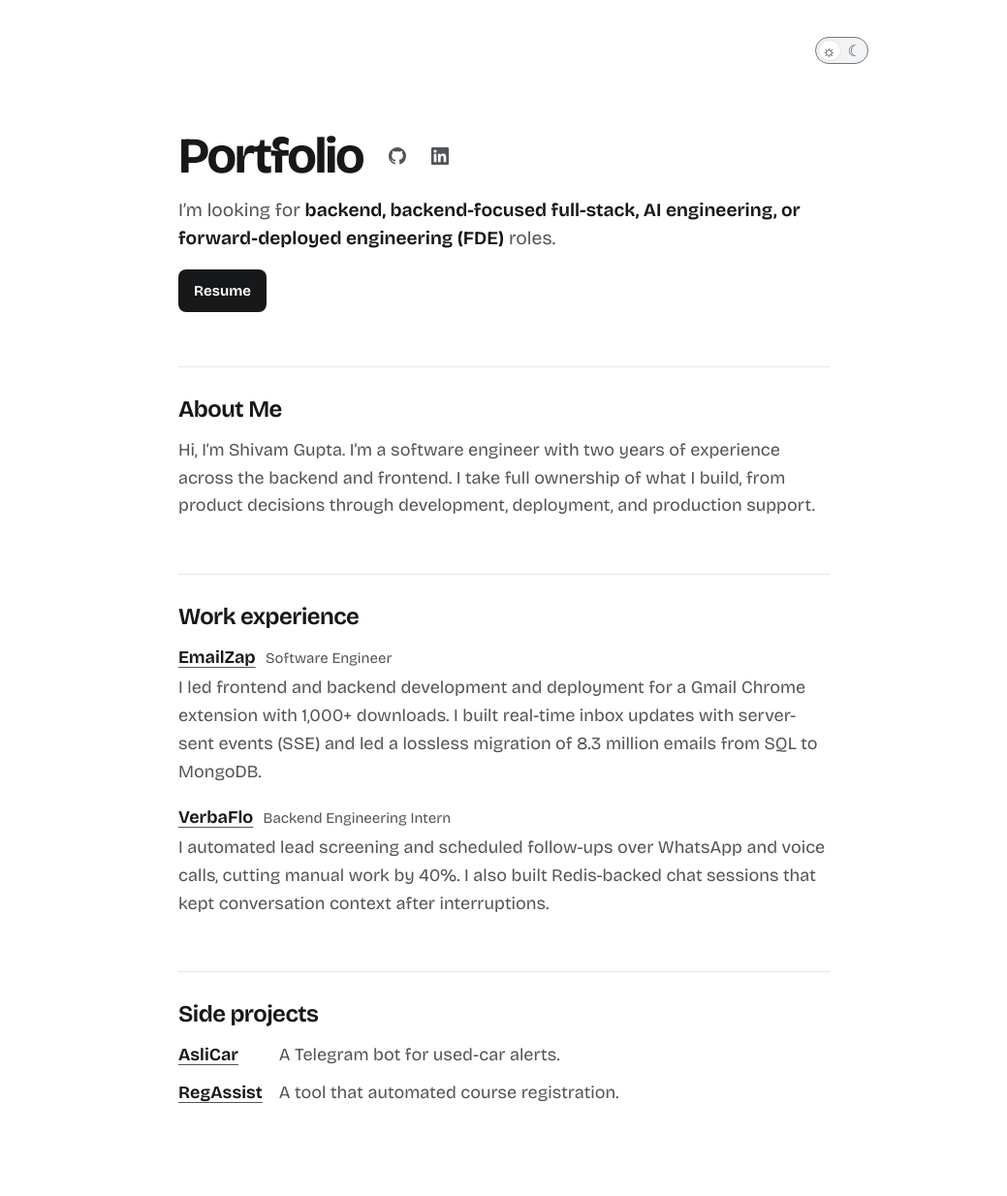
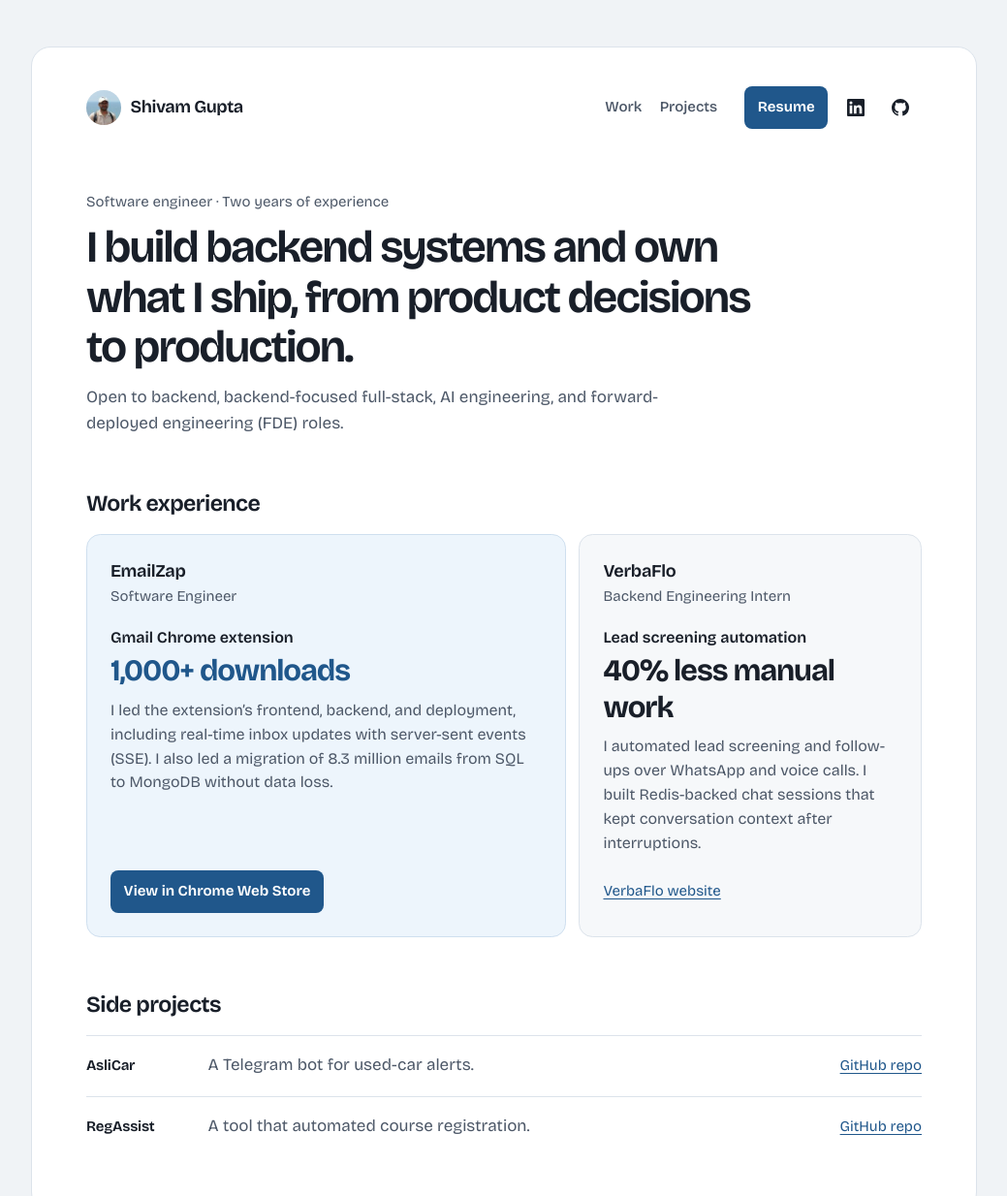
Before and after one commit to shivamgupta021/shivamgupta021.github.io, a plain HTML site: page index.html in a window 1280 px wide. Shown: the top 1234 px of the page at 97% size, without its empty margins (120-1159 px from the left). Drawn offline with Linux system fonts and the light colour scheme.

Commit message:
Publish the engineering portfolio and feature EmailZap for Chrome

```diff
--- a/index.html
+++ b/index.html
@@ -6,7 +6,6 @@
   <meta name="color-scheme" content="light">
   <meta name="description" content="Shivam Gupta’s software engineering portfolio, résumé, and personal projects.">
   <title>Portfolio | Shivam Gupta</title>
-  <script src="/theme.js"></script>
   <link rel="preload" href="/fonts/bricolage-grotesque-latin.woff2" as="font" type="font/woff2" crossorigin>
   <link rel="stylesheet" href="/style.css">
   <script defer src="https://cloud.umami.is/script.js"
@@ -15,75 +14,74 @@
   <script src="/portfolio.js" defer></script>
 </head>
 <body>
-  <header class="utility">
-    <button class="theme" type="button" aria-label="Dark mode" aria-pressed="false" hidden>
-      <span class="theme-track" aria-hidden="true"><span>☼</span><span>☾</span></span>
-    </button>
-  </header>
+  <div class="sheet">
+    <header class="site-header">
+      <div class="identity">
+        <span class="avatar"><img src="/avatar.jpg" width="320" height="320" alt=""></span>
+        <h1>Shivam Gupta</h1>
+      </div>
+      <nav class="site-nav" aria-label="Portfolio sections">
+        <a href="#work">Work</a>
+        <a href="#projects">Projects</a>
+      </nav>
+      <div class="profile-actions">
+        <a class="resume-button" href="/resume.pdf" type="application/pdf" target="_blank" rel="noopener" data-track="resume_click">Resume</a>
+        <a class="profile-link" href="https://linkedin.com/in/shivamgupta021" target="_blank" rel="noopener" aria-label="LinkedIn profile" title="LinkedIn profile">
+          <svg viewBox="0 0 16 16" aria-hidden="true" focusable="false">
+            <path d="M14.81 0H1.18C.53 0 0 .52 0 1.16v13.68c0 .64.53 1.16 1.18 1.16h13.63c.66 0 1.19-.52 1.19-1.16V1.16C16 .52 15.47 0 14.81 0ZM4.75 13.62H2.37V5.98h2.38v7.64ZM3.56 4.94a1.38 1.38 0 1 1 0-2.76 1.38 1.38 0 0 1 0 2.76Zm10.06 8.68h-2.37V9.9c0-.89-.02-2.03-1.24-2.03-1.24 0-1.43.97-1.43 1.97v3.78H6.21V5.98h2.27v1.04h.04c.32-.6 1.09-1.24 2.25-1.24 2.4 0 2.85 1.58 2.85 3.64v4.2Z"/>
+          </svg>
+        </a>
+        <a class="profile-link" href="https://github.com/shivamgupta021" target="_blank" rel="noopener" aria-label="GitHub profile" title="GitHub profile">
+          <svg viewBox="0 0 16 16" aria-hidden="true" focusable="false">
+            <path d="M8 0a8 8 0 0 0-2.53 15.59c.4.07.55-.17.55-.38l-.01-1.49c-2.23.48-2.7-.95-2.7-.95-.36-.92-.89-1.17-.89-1.17-.73-.5.06-.49.06-.49.8.06 1.22.82 1.22.82.71 1.22 1.87.87 2.33.67.07-.52.28-.87.51-1.07-1.78-.2-3.65-.89-3.65-3.96 0-.88.31-1.59.82-2.15-.08-.2-.36-1.02.08-2.13 0 0 .67-.21 2.2.82A7.7 7.7 0 0 1 8 3.85c.68 0 1.36.09 2 .27 1.53-1.03 2.2-.82 2.2-.82.44 1.11.16 1.93.08 2.13.51.56.82 1.27.82 2.15 0 3.08-1.87 3.76-3.66 3.96.29.25.54.73.54 1.48l-.01 2.19c0 .21.15.46.55.38A8 8 0 0 0 8 0Z"/>
+          </svg>
+        </a>
+      </div>
+    </header>
 
-  <main class="page">
-    <div class="intro">
-      <div class="portfolio-heading">
-        <h1>Portfolio</h1>
-        <ul class="profile-links" aria-label="Social profiles" role="list">
+    <main>
+      <section class="intro" aria-label="About me">
+        <p class="role">Software engineer · Two years of experience</p>
+        <p class="lead">I build backend systems and own what I ship, from product decisions to production.</p>
+        <p class="availability">Open to backend, backend-focused full-stack, AI engineering, and forward-deployed engineering (FDE) roles.</p>
+      </section>
+
+      <section class="portfolio-section" id="work" aria-labelledby="work-heading">
+        <h2 id="work-heading">Work experience</h2>
+        <div class="work-grid">
+          <article class="work-item featured">
+            <h3>EmailZap</h3>
+            <p class="job-title">Software Engineer</p>
+            <p class="result">Gmail Chrome extension <strong>1,000+ downloads</strong></p>
+            <p>I led the extension’s frontend, backend, and deployment, including real-time inbox updates with server-sent events (SSE). I also led a migration of 8.3 million emails from SQL to MongoDB without data loss.</p>
+            <a class="work-link store-link" href="https://chromewebstore.google.com/detail/emailzap/ohojifmlpbiioifnbijfbhpibpbganfc?hl=en-US" target="_blank" rel="noopener">View in Chrome Web Store</a>
+          </article>
+          <article class="work-item">
+            <h3>VerbaFlo</h3>
+            <p class="job-title">Backend Engineering Intern</p>
+            <p class="result">Lead screening automation <strong>40% less manual work</strong></p>
+            <p>I automated lead screening and follow-ups over WhatsApp and voice calls. I built Redis-backed chat sessions that kept conversation context after interruptions.</p>
+            <a class="work-link" href="https://www.verbaflo.ai/" target="_blank" rel="noopener">VerbaFlo website</a>
+          </article>
+        </div>
+      </section>
+
+      <section class="portfolio-section" id="projects" aria-labelledby="projects-heading">
+        <h2 id="projects-heading">Side projects</h2>
+        <ul class="projects" role="list">
           <li>
-            <a href="https://github.com/shivamgupta021" aria-label="GitHub" title="GitHub">
-              <svg viewBox="0 0 16 16" aria-hidden="true" focusable="false">
-                <path d="M8 0a8 8 0 0 0-2.53 15.59c.4.07.55-.17.55-.38l-.01-1.49c-2.23.48-2.7-.95-2.7-.95-.36-.92-.89-1.17-.89-1.17-.73-.5.06-.49.06-.49.8.06 1.22.82 1.22.82.71 1.22 1.87.87 2.33.67.07-.52.28-.87.51-1.07-1.78-.2-3.65-.89-3.65-3.96 0-.88.31-1.59.82-2.15-.08-.2-.36-1.02.08-2.13 0 0 .67-.21 2.2.82A7.7 7.7 0 0 1 8 3.85c.68 0 1.36.09 2 .27 1.53-1.03 2.2-.82 2.2-.82.44 1.11.16 1.93.08 2.13.51.56.82 1.27.82 2.15 0 3.08-1.87 3.76-3.66 3.96.29.25.54.73.54 1.48l-.01 2.19c0 .21.15.46.55.38A8 8 0 0 0 8 0Z"/>
-              </svg>
-            </a>
+            <h3>AsliCar</h3>
+            <p>A Telegram bot for used-car alerts.</p>
+            <a href="https://github.com/shivamgupta021/AsliCar" target="_blank" rel="noopener" aria-label="AsliCar GitHub repo">GitHub repo</a>
           </li>
           <li>
-            <a href="https://linkedin.com/in/shivamgupta021" aria-label="LinkedIn" title="LinkedIn">
-              <svg viewBox="0 0 16 16" aria-hidden="true" focusable="false">
-                <path d="M14.81 0H1.18C.53 0 0 .52 0 1.16v13.68c0 .64.53 1.16 1.18 1.16h13.63c.66 0 1.19-.52 1.19-1.16V1.16C16 .52 15.47 0 14.81 0ZM4.75 13.62H2.37V5.98h2.38v7.64ZM3.56 4.94a1.38 1.38 0 1 1 0-2.76 1.38 1.38 0 0 1 0 2.76Zm10.06 8.68h-2.37V9.9c0-.89-.02-2.03-1.24-2.03-1.24 0-1.43.97-1.43 1.97v3.78H6.21V5.98h2.27v1.04h.04c.32-.6 1.09-1.24 2.25-1.24 2.4 0 2.85 1.58 2.85 3.64v4.2Z"/>
-              </svg>
-            </a>
+            <h3>RegAssist</h3>
+            <p>A tool that automated course registration.</p>
+            <a href="https://github.com/shivamgupta021/RegAssist" target="_blank" rel="noopener" aria-label="RegAssist GitHub repo">GitHub repo</a>
           </li>
         </ul>
-      </div>
-      <p class="role-note">I’m looking for <strong>backend, backend-focused full-stack, AI engineering, or forward-deployed engineering (FDE)</strong> roles.</p>
-      <a class="resume-button" href="/resume.pdf" type="application/pdf" target="_blank" rel="noopener" data-track="resume_click">Resume</a>
-    </div>
-
-    <section class="about" aria-labelledby="about">
-      <h2 id="about">About Me</h2>
-      <p>Hi, I’m Shivam Gupta. I’m a software engineer with two years of experience across the backend and frontend. I take full ownership of what I build, from product decisions through development, deployment, and production support.</p>
-    </section>
-
-    <section class="work-experience" aria-labelledby="work">
-      <h2 id="work">Work experience</h2>
-      <ul class="entries" role="list">
-        <li>
-          <div class="entry-heading">
-            <a href="https://emailzap.co/">EmailZap</a>
-            <span class="job-title">Software Engineer</span>
-          </div>
-          <p>I led frontend and backend development and deployment for a Gmail Chrome extension with 1,000+ downloads. I built real-time inbox updates with server-sent events (SSE) and led a lossless migration of 8.3 million emails from SQL to MongoDB.</p>
-        </li>
-        <li>
-          <div class="entry-heading">
-            <a href="https://www.verbaflo.ai/">VerbaFlo</a>
-            <span class="job-title">Backend Engineering Intern</span>
-          </div>
-          <p>I automated lead screening and scheduled follow-ups over WhatsApp and voice calls, cutting manual work by 40%. I also built Redis-backed chat sessions that kept conversation context after interruptions.</p>
-        </li>
-      </ul>
-    </section>
-
-    <section class="side-projects" aria-labelledby="personal">
-      <h2 id="personal">Side projects</h2>
-      <ul class="entries projects" role="list">
-        <li>
-          <a href="https://github.com/shivamgupta021/AsliCar" target="_blank" rel="noopener">AsliCar</a>
-          <p>A Telegram bot for used-car alerts.</p>
-        </li>
-        <li>
-          <a href="https://github.com/shivamgupta021/RegAssist" target="_blank" rel="noopener">RegAssist</a>
-          <p>A tool that automated course registration.</p>
-        </li>
-      </ul>
-    </section>
-  </main>
+      </section>
+    </main>
+  </div>
 </body>
 </html>
--- a/portfolio.js
+++ b/portfolio.js
@@ -1,28 +1,3 @@
-const themeButton = document.querySelector(".theme");
-const root = document.documentElement;
-
-function isDark() {
-  return root.dataset.theme === "dark";
-}
-
-function updateThemeButton() {
-  themeButton.setAttribute("aria-pressed", String(isDark()));
-}
-
-themeButton.addEventListener("click", () => {
-  const theme = isDark() ? "light" : "dark";
-  root.dataset.theme = theme;
-  try {
-    localStorage.setItem("portfolio-theme", theme);
-  } catch {
-    // The selection still applies until this page is closed.
-  }
-  updateThemeButton();
-});
-
-updateThemeButton();
-themeButton.hidden = false;
-
 function trackLink(event) {
   const link = event.target.closest("a[href]");
   if (!link) return;
@@ -31,6 +6,8 @@ function trackLink(event) {
   let destination;
   if (link.dataset.track === "resume_click") {
     destination = "Résumé (PDF)";
+  } else if (url.origin === location.origin && url.pathname === location.pathname && url.hash) {
+    destination = url.hash;
   } else if (url.protocol === "mailto:" || url.protocol === "tel:") {
     destination = url.protocol === "mailto:" ? "Email" : "Phone";
   } else if (url.protocol === "https:" || url.protocol === "http:") {
--- a/style.css
+++ b/style.css
@@ -8,252 +8,317 @@
 
 :root {
   color-scheme: light;
-  --paper: light-dark(#fff, #111);
-  --text: light-dark(#171819, #f4f4f4);
-  --muted: light-dark(#515558, #b8b8b8);
-  --rule: light-dark(#e4e6e8, #383838);
-  --surface: light-dark(#f2f3f4, #232323);
-  --control-border: light-dark(#73777a, #8c8c8c);
-  --gutter: clamp(1.125rem, 5vw, 2.5rem);
-}
-
-:root[data-theme="dark"] {
-  color-scheme: dark;
+  --canvas: #f0f3f6;
+  --paper: #fff;
+  --ink: #191f29;
+  --muted: #4d5868;
+  --line: #dce3eb;
+  --tile: #f6f8fa;
+  --accent: #20578b;
+  --accent-hover: #17436e;
+  --featured: #edf5fc;
+  --featured-line: #cfdfef;
 }
 
 body {
-  background: var(--paper);
-  color: var(--text);
   margin: 0;
-  font: 1.125rem/1.6 "Bricolage Grotesque", system-ui, sans-serif;
-  font-optical-sizing: auto;
+  padding: clamp(0.75rem, 4vw, 3rem);
+  background: var(--canvas);
+  color: var(--ink);
+  font: 1.0625rem/1.55 "Bricolage Grotesque", system-ui, sans-serif;
 }
 
-h1, h2, p, ul {
+h1, h2, h3, p, ul {
   margin: 0;
 }
 
 a {
-  color: var(--text);
-  text-underline-offset: 0.2em;
-  text-decoration-thickness: 1px;
-  text-decoration-color: var(--muted);
+  color: var(--accent);
+  text-underline-offset: 0.18em;
 }
 
 a:hover {
-  color: var(--muted);
-  text-decoration-color: currentColor;
+  color: var(--accent-hover);
 }
 
-a:focus-visible, button:focus-visible {
-  outline: 2px solid var(--text);
+a:focus-visible {
+  outline: 2px solid var(--accent);
   outline-offset: 3px;
 }
 
-.utility, .page {
+.sheet {
+  box-sizing: border-box;
+  max-width: 61rem;
   margin-inline: auto;
-  padding-inline: var(--gutter);
+  padding: clamp(1rem, 4vw, 2.5rem) clamp(1rem, 5vw, 3.5rem) clamp(1.5rem, 6vw, 3.5rem);
+  border: 1px solid var(--line);
+  border-radius: 1.25rem;
+  background: var(--paper);
 }
 
-.utility {
-  display: flex;
-  justify-content: flex-end;
-  max-width: 47rem;
-  padding-block-start: clamp(0.75rem, 3vw, 1.85rem);
+.site-header {
+  display: grid;
+  grid-template-columns: 1fr auto auto;
+  align-items: center;
+  gap: clamp(0.5rem, 2.5vw, 1.75rem);
 }
 
-.page {
-  max-width: min(42rem, 67ch);
-  padding-block: clamp(1.8rem, 5vw, 3.75rem) clamp(2.5rem, 8vw, 5rem);
+.identity, .site-nav, .profile-actions {
+  display: flex;
+  align-items: center;
 }
 
-.portfolio-heading {
-  display: flex;
-  align-items: center;
-  gap: clamp(0.35rem, 2vw, 0.85rem);
+.identity {
+  gap: 0.6rem;
 }
 
 h1 {
-  font-size: clamp(2.35rem, 6vw, 3.25rem);
-  font-weight: 700;
-  letter-spacing: -0.045em;
-  line-height: 1.07;
+  font-size: 1.125rem;
+  font-weight: 650;
+  line-height: 1.2;
+  letter-spacing: -0.025em;
 }
 
-.profile-links {
-  display: flex;
-  flex: none;
-  padding: 0;
-  list-style: none;
+.avatar {
+  position: relative;
+  overflow: hidden;
+  flex: 0 0 2.25rem;
+  height: 2.25rem;
+  border-radius: 50%;
+  background: var(--tile);
 }
 
-.profile-links a {
+.avatar img {
+  position: absolute;
+  /* Keep the focus on the face in the square profile photo. */
+  width: 390%;
+  height: auto;
+  inset: -138% auto auto -67%;
+}
+
+.site-nav {
+  gap: clamp(0.65rem, 2vw, 1.15rem);
+}
+
+.site-nav a {
+  display: inline-flex;
+  min-height: 2.75rem;
+  align-items: center;
+  color: var(--muted);
+  font-size: 0.9375rem;
+  font-weight: 550;
+  text-decoration: none;
+}
+
+.site-nav a:hover {
+  color: var(--ink);
+  text-decoration: underline;
+}
+
+.resume-button, .store-link {
+  display: inline-flex;
+  min-height: 2.75rem;
+  align-items: center;
+  padding-inline: 0.85rem;
+  border-radius: 0.5rem;
+  background: var(--accent);
+  color: var(--paper);
+  font-weight: 650;
+  text-decoration: none;
+}
+
+.resume-button:hover, .store-link:hover {
+  background: var(--accent-hover);
+  color: var(--paper);
+}
+
+.profile-actions {
+  gap: 0.125rem;
+}
+
+.resume-button {
+  margin-inline-end: 0.3rem;
+  font-size: 0.9375rem;
+}
+
+.profile-link {
   display: grid;
-  place-items: center;
   width: 2.75rem;
   height: 2.75rem;
+  place-items: center;
   border-radius: 0.5rem;
-  color: var(--muted);
+  color: var(--ink);
 }
 
-.profile-links a:hover {
-  color: var(--text);
-  background: var(--surface);
+.profile-link:hover {
+  background: var(--tile);
 }
 
-.profile-links svg {
+.profile-link svg {
   display: block;
   width: 1.125rem;
   height: 1.125rem;
   fill: currentColor;
 }
 
-.role-note {
-  max-width: 58ch;
-  margin-block: 0.85rem 1.1rem;
-  color: var(--muted);
-  font-size: 1.2rem;
-  line-height: 1.5;
+.intro {
+  margin-block-start: clamp(2rem, 7vw, 4rem);
 }
 
-.role-note strong {
-  color: var(--text);
-  font-weight: 650;
+.role, .availability, .work-item p, .projects p {
+  color: var(--muted);
 }
 
-.resume-button {
-  display: inline-grid;
-  min-height: 2.75rem;
-  place-items: center;
-  padding-inline: 1rem;
-  border-radius: 0.5rem;
-  background: var(--text);
-  color: var(--paper);
+.role {
   font-size: 0.9375rem;
-  font-weight: 650;
-  text-decoration: none;
 }
 
-.resume-button:hover {
-  background: var(--muted);
-  color: var(--paper);
+.lead {
+  max-width: 28ch;
+  margin-block: 0.55rem 0.85rem;
+  font-size: clamp(1.8rem, 4vw, 2.875rem);
+  font-weight: 650;
+  line-height: 1.12;
+  letter-spacing: -0.042em;
+  text-wrap: pretty;
 }
 
-.page section {
-  margin-block-start: clamp(2.25rem, 5vw, 3.5rem);
-  border-block-start: 1px solid var(--rule);
-  padding-block-start: clamp(1.25rem, 3vw, 1.75rem);
+.availability {
+  max-width: 55ch;
+  text-wrap: pretty;
+}
+
+.portfolio-section {
+  margin-block-start: clamp(2rem, 5.5vw, 3.25rem);
+  scroll-margin-block-start: 1.25rem;
 }
 
 h2 {
-  margin-block-end: 0.8rem;
-  font-size: 1.5rem;
+  margin-block-end: 0.85rem;
+  font-size: 1.45rem;
   font-weight: 650;
-  letter-spacing: -0.022em;
-  line-height: 1.25;
+  letter-spacing: -0.025em;
 }
 
-.entries {
-  display: grid;
-  gap: 1.15rem;
-  padding: 0;
-  list-style: none;
+h3 {
+  font-size: 1.125rem;
+  font-weight: 650;
+  letter-spacing: -0.015em;
 }
 
-.entry-heading {
-  display: flex;
-  flex-wrap: wrap;
-  align-items: baseline;
-  gap: 0 0.65rem;
-  margin-block-end: 0.15rem;
+.work-grid {
+  display: grid;
+  grid-template-columns: minmax(0, 1.4fr) minmax(0, 1fr);
+  gap: 0.85rem;
 }
 
-.entries a {
-  font-weight: 650;
+.work-item {
+  display: flex;
+  flex-direction: column;
+  align-items: flex-start;
+  padding: clamp(1rem, 3vw, 1.5rem);
+  border: 1px solid var(--line);
+  border-radius: 0.9rem;
+  background: var(--tile);
+  font-size: 1rem;
+}
+
+.work-item.featured {
+  border-color: var(--featured-line);
+  background: var(--featured);
 }
 
 .job-title {
   font-size: 0.9375rem;
 }
 
-.job-title, .about p, .entries p {
-  color: var(--muted);
+.work-item .result {
+  display: grid;
+  gap: 0.15rem;
+  margin-block: 1.15rem 0.65rem;
+  color: var(--ink);
+  font-weight: 620;
+}
+
+.result strong {
+  font-size: clamp(1.45rem, 2.9vw, 1.95rem);
+  font-weight: 700;
+  line-height: 1.2;
+  letter-spacing: -0.035em;
+}
+
+.featured .result strong {
+  color: var(--accent);
+}
+
+.work-link {
+  min-height: 2.75rem;
+  display: inline-flex;
+  align-items: center;
+  margin-block-start: auto;
+  font-size: 0.9375rem;
+}
+
+.work-item > p:last-of-type {
+  margin-block-end: 0.95rem;
 }
 
 .projects {
-  gap: 0.65rem;
+  padding: 0;
+  list-style: none;
 }
 
 .projects li {
   display: grid;
-  grid-template-columns: 8ch minmax(0, 1fr);
+  grid-template-columns: minmax(7rem, auto) minmax(0, 1fr) auto;
   align-items: baseline;
-  gap: 0.65rem;
+  gap: 0 0.85rem;
+  padding-block: 0.55rem;
+  border-block-start: 1px solid var(--line);
 }
 
-.projects li a {
-  justify-self: start;
+.projects h3, .projects a {
+  font-size: 0.9375rem;
 }
 
-.theme {
-  display: grid;
-  place-items: center;
-  width: 3.45rem;
-  height: 2.75rem;
-  padding: 0;
-  border: 0;
-  background: transparent;
-  color: var(--muted);
-  border-radius: 999px;
-  cursor: pointer;
+.projects a {
+  display: inline-flex;
+  min-height: 2.75rem;
+  align-items: center;
+  justify-self: start;
+  white-space: nowrap;
 }
 
-.theme[hidden] {
-  display: none;
+@media (max-width: 42rem) {
+  .site-header {
+    grid-template-columns: 1fr auto;
+    row-gap: 0.2rem;
   }
 
-.theme-track {
-  position: relative;
-  display: grid;
-  grid-template-columns: 1fr 1fr;
-  place-items: center;
-  box-sizing: border-box;
-  width: 100%;
-  height: 1.75rem;
-  border: 1px solid var(--control-border);
-  border-radius: inherit;
-  background: var(--surface);
-  font: 1rem/1 "Apple Symbols", "Segoe UI Symbol", system-ui, sans-serif;
+  .profile-actions {
+    grid-column: 1 / -1;
   }
 
-.theme-track::before {
-  content: "";
-  position: absolute;
-  inset-block-start: 3px;
-  inset-inline-start: 3px;
-  width: calc(50% - 4px);
-  height: calc(100% - 6px);
-  border-radius: 999px;
-  background: var(--paper);
-  box-shadow: 0 0 0 1px var(--rule);
-  transition: transform 150ms ease;
+  .work-grid {
+    grid-template-columns: 1fr;
   }
 
-.theme[aria-pressed="true"] .theme-track::before {
-  transform: translateX(calc(100% + 2px));
+  .projects li {
+    grid-template-columns: minmax(0, 1fr) auto;
   }
 
-.theme-track span {
-  position: relative;
+  .projects p {
+    grid-row: 2;
+    grid-column: 1 / -1;
+  }
 }
 
-.theme[aria-pressed="false"] .theme-track span:first-child,
-.theme[aria-pressed="true"] .theme-track span:last-child {
-  color: var(--text);
+@media (max-width: 24rem) {
+  .identity {
+    gap: 0.4rem;
   }
 
-@media (prefers-reduced-motion: reduce) {
-  .theme-track::before {
-    transition: none;
+  h1 {
+    font-size: 1rem;
   }
 }
```
Also changed, not shown: theme.js (deleted, +0 -8 lines), avatar.jpg (added). Lines whose indentation alone changed are shown as unchanged.
